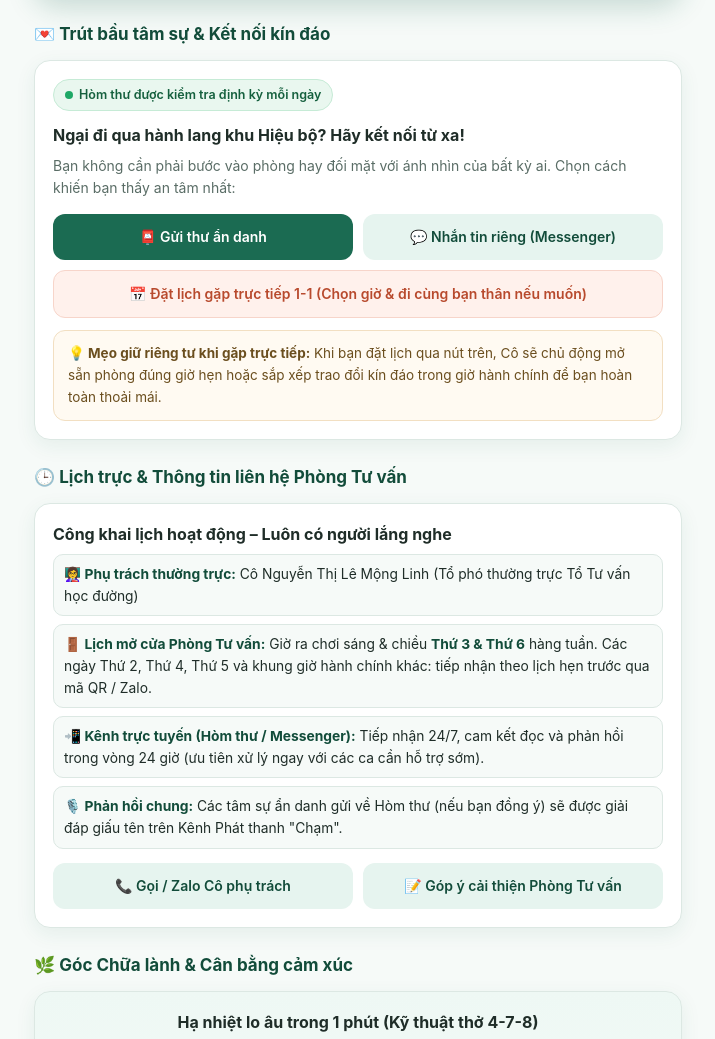
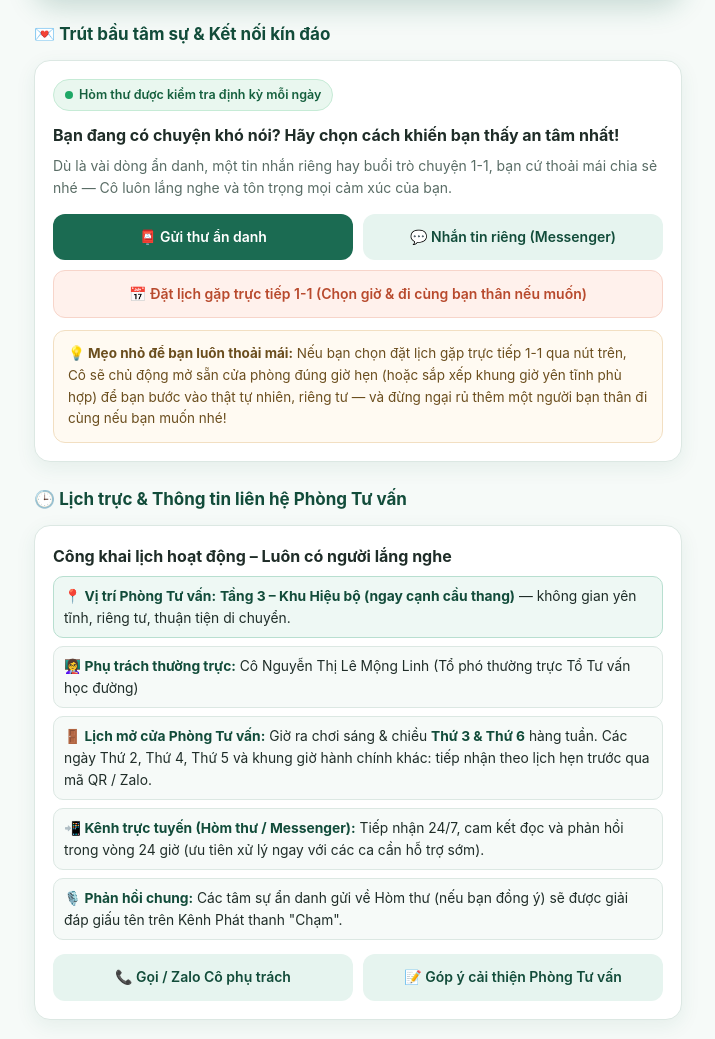
Before and after one commit to linhvuive888-cmd/tram-sac-cam-xuc-thptdkr, a plain HTML site: page index.html in a window 1280 px wide. Shown: the part 389-1428 px from the top of the page, without its empty margins (282-997 px from the left). Drawn offline with Linux system fonts and the light colour scheme.

Commit message:
Update index.html

```diff
--- a/index.html
+++ b/index.html
@@ -251,6 +251,11 @@
       border-radius: 10px;
       border: 1px solid var(--border);
       margin-bottom: 8px;
+    }
+
+    .info-list li.highlight-location {
+      background: #eef8f4;
+      border-color: #b8dfd0;
     }
 
     .info-list li:last-child {
@@ -613,7 +618,7 @@
       <h1>🔋 Trạm Sạc Cảm Xúc 4.0</h1>
       <p>Không gian an toàn để bạn dừng lại, hít thở, lắng nghe chính mình và tìm người đồng hành.</p>
       <div class="trust-box">
-        🔒 <strong>Cam kết 3 KHÔNG:</strong> Không phán xét • Không tự ý tiết lộ cho BGH/GVCN/phụ huynh (trừ tình huống khẩn cấp đe dọa an toàn) • Không bắt buộc ghi tên thật hay làm hồ sơ công khai.
+        🔒 <strong>Cam kết 3 KHÔNG:</strong> • Không phán xét • Không tự ý tiết lộ cho BGH/GVCN/phụ huynh (trừ tình huống khẩn cấp đe dọa an toàn) • Không bắt buộc ghi tên thật hay làm hồ sơ công khai.
       </div>
       <a href="#" class="btn-primary" data-link="khaoSat">
         ✨ Kiểm tra "Pin Cảm Xúc" đầu năm (2 phút)
@@ -626,8 +631,8 @@
       <div class="status-pill">
         <span class="status-dot"></span> Hòm thư được kiểm tra định kỳ mỗi ngày
       </div>
-      <h3>Ngại đi qua hành lang khu Hiệu bộ? Hãy kết nối từ xa!</h3>
-      <p>Bạn không cần phải bước vào phòng hay đối mặt với ánh nhìn của bất kỳ ai. Chọn cách khiến bạn thấy an tâm nhất:</p>
+      <h3>Bạn đang có chuyện khó nói? Hãy chọn cách khiến bạn thấy an tâm nhất!</h3>
+      <p>Dù là vài dòng ẩn danh, một tin nhắn riêng hay buổi trò chuyện 1-1, bạn cứ thoải mái chia sẻ nhé — Cô luôn lắng nghe và tôn trọng mọi cảm xúc của bạn.</p>
       <div class="btn-grid">
         <a href="#" class="btn btn-green" data-link="homThuAnDanh">📮 Gửi thư ẩn danh</a>
         <a href="#" class="btn btn-soft" data-link="nhanTinRieng">💬 Nhắn tin riêng (Messenger)</a>
@@ -638,7 +643,7 @@
         </a>
       </div>
       <div class="privacy-note">
-        <strong>💡 Mẹo giữ riêng tư khi gặp trực tiếp:</strong> Khi bạn đặt lịch qua nút trên, Cô sẽ chủ động mở sẵn phòng đúng giờ hẹn hoặc sắp xếp trao đổi kín đáo trong giờ hành chính để bạn hoàn toàn thoải mái.
+        <strong>💡 Mẹo nhỏ để bạn luôn thoải mái:</strong> Nếu bạn chọn đặt lịch gặp trực tiếp 1-1 qua nút trên, Cô sẽ chủ động mở sẵn cửa phòng đúng giờ hẹn (hoặc sắp xếp khung giờ yên tĩnh phù hợp) để bạn bước vào thật tự nhiên, riêng tư — và đừng ngại rủ thêm một người bạn thân đi cùng nếu bạn muốn nhé!
       </div>
     </div>
 
@@ -647,6 +652,7 @@
     <div class="card">
       <h3>Công khai lịch hoạt động – Luôn có người lắng nghe</h3>
       <ul class="info-list">
+        <li class="highlight-location"><strong>📍 Vị trí Phòng Tư vấn:</strong> <strong>Tầng 3 – Khu Hiệu bộ (ngay cạnh cầu thang)</strong> — không gian yên tĩnh, riêng tư, thuận tiện di chuyển.</li>
         <li><strong>👩‍🏫 Phụ trách thường trực:</strong> Cô Nguyễn Thị Lê Mộng Linh (Tổ phó thường trực Tổ Tư vấn học đường)</li>
         <li><strong>🚪 Lịch mở cửa Phòng Tư vấn:</strong> Giờ ra chơi sáng &amp; chiều <strong>Thứ 3 &amp; Thứ 6</strong> hàng tuần. Các ngày Thứ 2, Thứ 4, Thứ 5 và khung giờ hành chính khác: tiếp nhận theo lịch hẹn trước qua mã QR / Zalo.</li>
         <li><strong>📲 Kênh trực tuyến (Hòm thư / Messenger):</strong> Tiếp nhận 24/7, cam kết đọc và phản hồi trong vòng 24 giờ (ưu tiên xử lý ngay với các ca cần hỗ trợ sớm).</li>
@@ -849,7 +855,7 @@
 
     <footer>
       <strong>Tổ Tư vấn học đường &amp; Công tác xã hội – Trường THPT Đakrông</strong><br />
-      Trạm Sạc Cảm Xúc 4.0 • Luôn lắng nghe, bảo mật và đồng hành cùng bạn.
+      Phòng Tư vấn: Tầng 3 – Khu Hiệu bộ (ngay cạnh cầu thang) • Trạm Sạc Cảm Xúc 4.0 • Luôn lắng nghe, bảo mật và đồng hành cùng bạn.
     </footer>
   </div>
 
```
